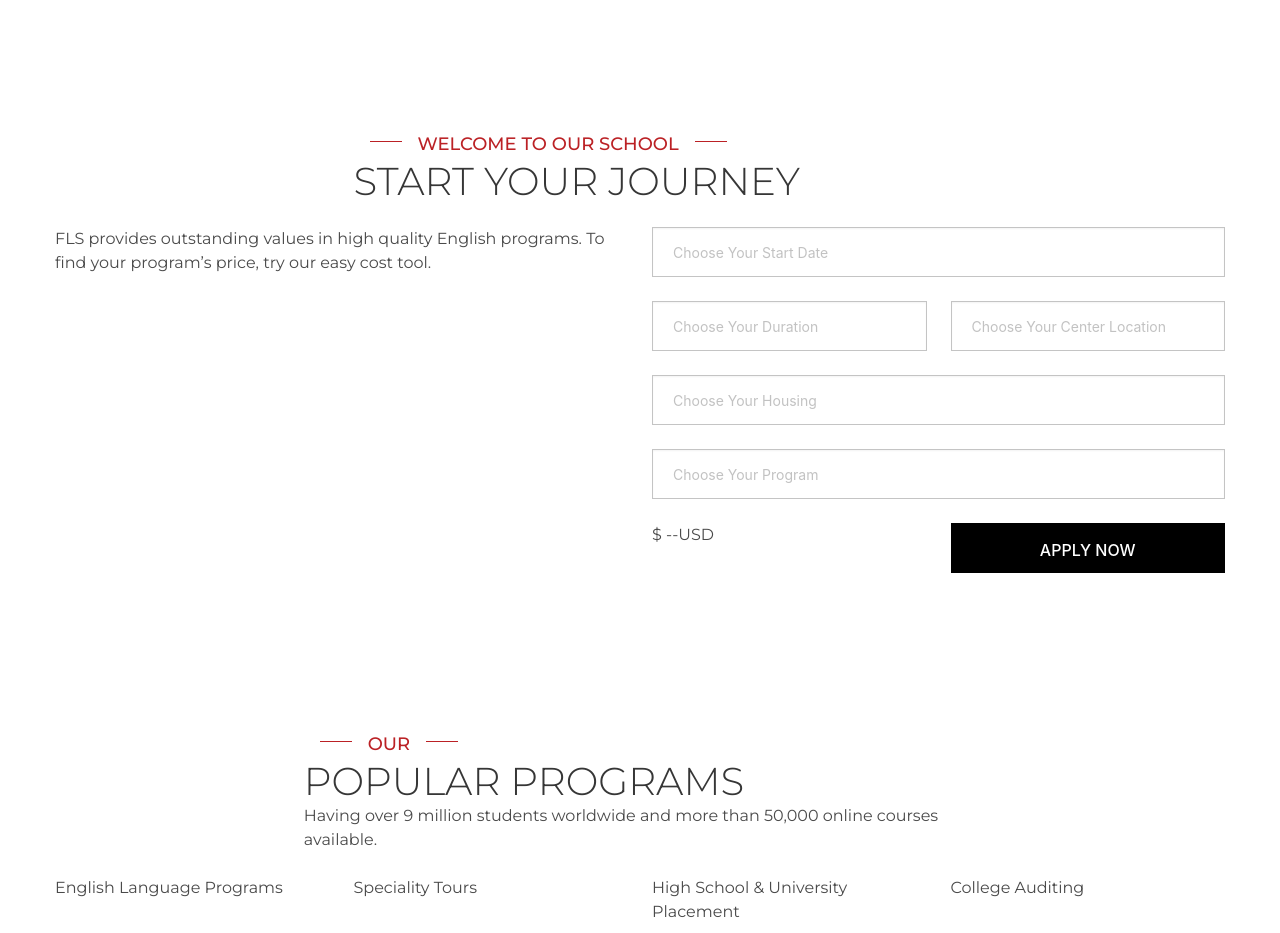
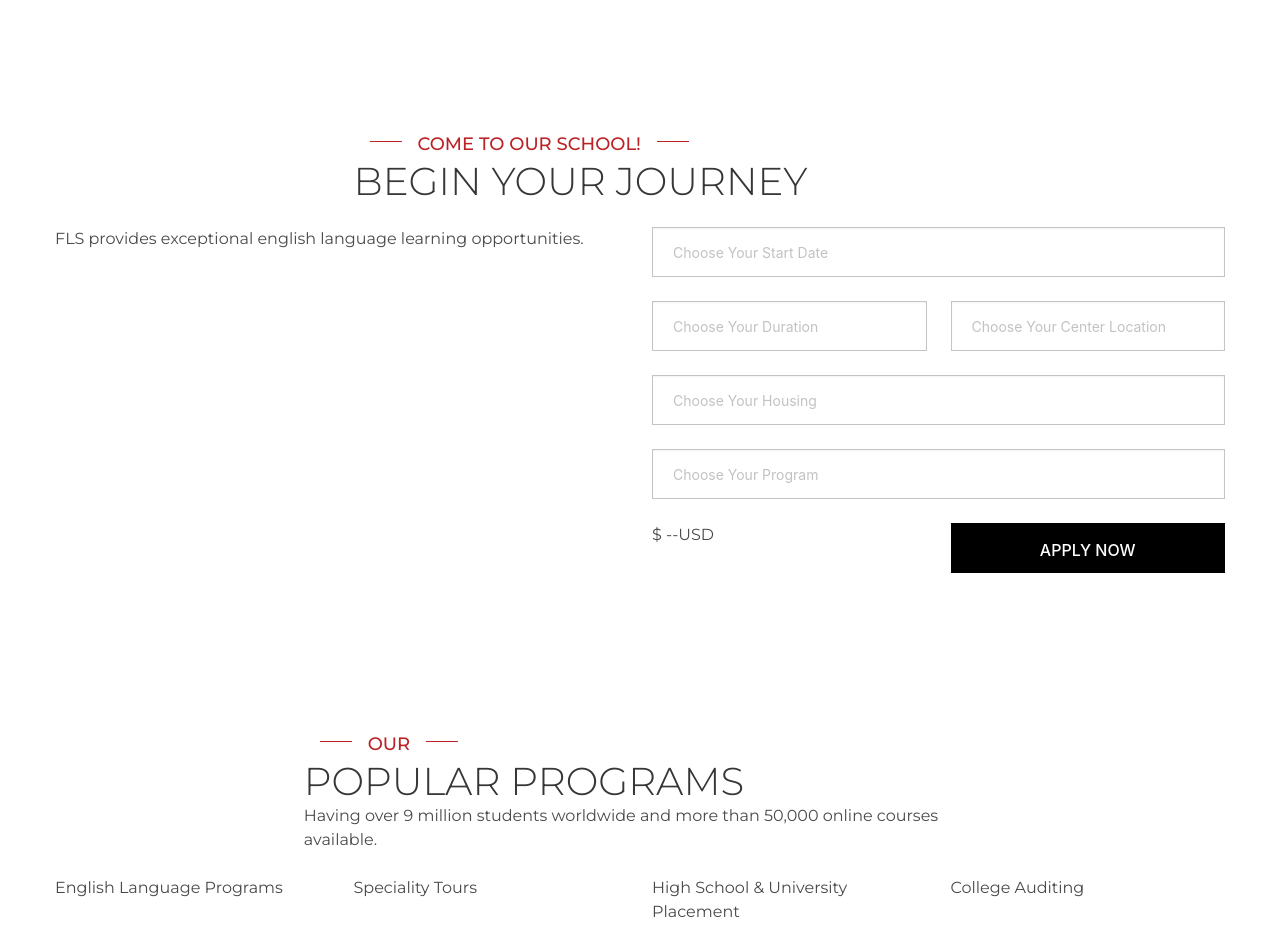
Before and after one commit to flsinternationaldev/fls-international, a Gatsby site: page / in a window 1280 px wide. Shown: the part 1240-2173 px from the top of the page. Built offline with nearby package versions, Linux system fonts and the light colour scheme; Gatsby itself is replaced by a stand-in of ours.

Commit message:
Update Home “home”

```diff
--- a/src/pages/home/home.md
+++ b/src/pages/home/home.md
@@ -11,10 +11,9 @@ explore_your_world:
     great place to explore America, learn English and meet other students from
     around the world!
 start_your_journey:
-  title: Start Your Journey
-  subtitle: Welcome to Our School
-  copy: FLS provides outstanding values in high quality English programs. To find
-    your program’s price, try our easy cost tool.
+  title: Begin Your Journey
+  subtitle: Come To Our School!
+  copy: FLS provides exceptional english language learning opportunities.
 our_popular_programs:
   copy: Having over 9 million students worldwide and more than 50,000 online
     courses available.
```
